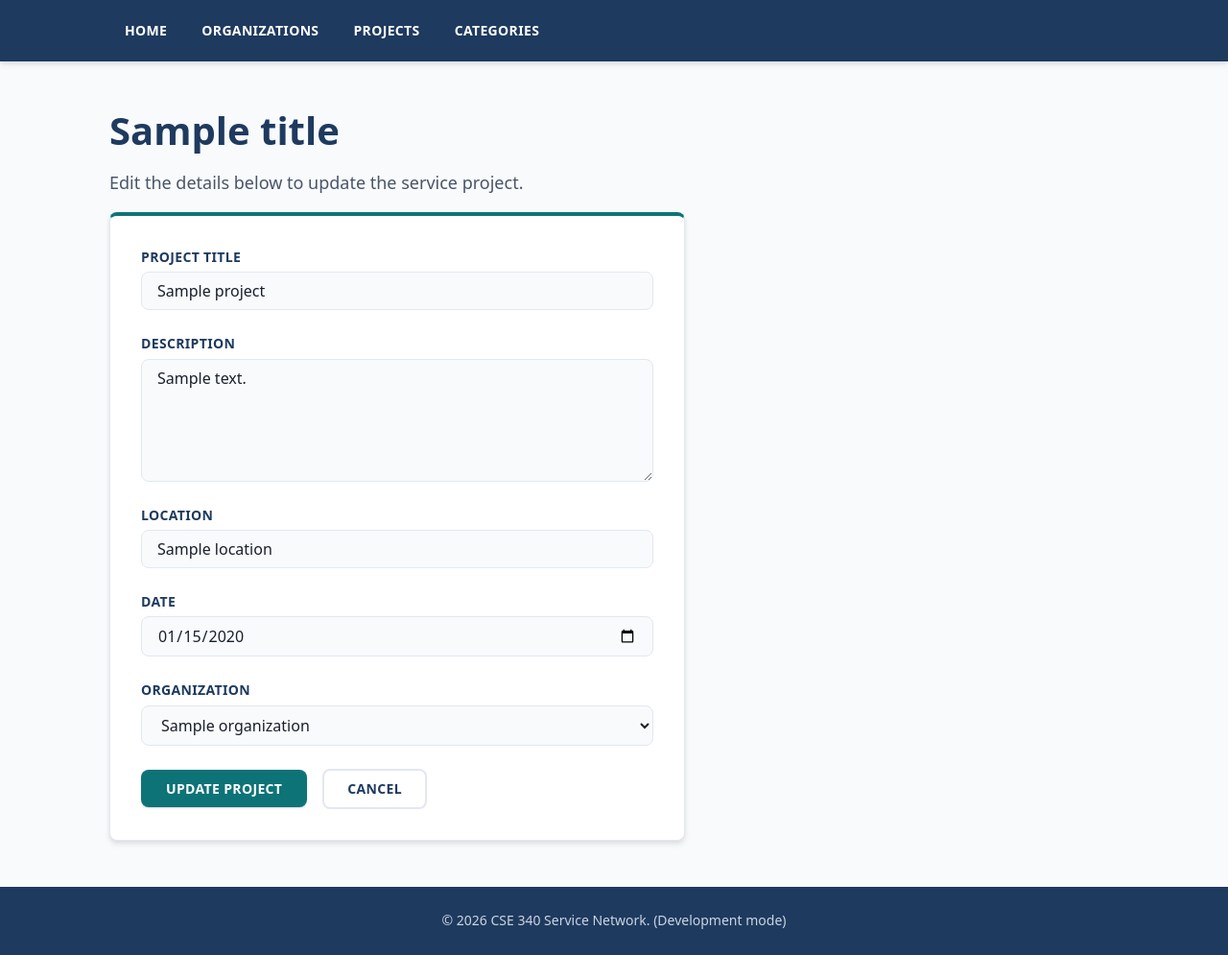
After one commit to Joregesosa/cse340-course, a Node server app: template src/views/edit-project.ejs in a window 1280 px wide. The commit adds this page. Shown: the whole page at 96% size. Run offline with Node 20, Linux system fonts and the light colour scheme; the template is opened without the code that fills it: most values are stand-ins (such as "Sample title", 1, 10 or a date in 2020).

Commit message:
feat: add edit project functionality with form handling and view updates

```diff
--- a/src/routes.js
+++ b/src/routes.js
@@ -10,7 +10,7 @@ import {
   showEditOrganizationForm,
   processEditOrganizationForm,
 } from "./controllers/organizations.js";
-import { processNewProjectForm, projectDetailsPage, projectsPage, projectValidation, showNewProjectForm } from "./controllers/projects.js";
+import { processEditProjectForm, processNewProjectForm, projectDetailsPage, projectsPage, projectValidation, showEditProjectForm, showNewProjectForm } from "./controllers/projects.js";
 import {
   categoriesPage,
   categoryDetailsPage,
@@ -34,6 +34,8 @@ router.get("/projects", projectsPage);
 router.get("/project/:id", projectDetailsPage);
 router.get('/new-project', showNewProjectForm);
 router.post('/new-project', projectValidation, processNewProjectForm);
+router.get('/edit-project/:id', showEditProjectForm);
+router.post('/edit-project/:id', projectValidation, processEditProjectForm);
 
 router.get("/categories", categoriesPage);
 router.get("/category/:id", categoryDetailsPage);
--- /dev/null
+++ b/src/views/edit-project.ejs
@@ -0,0 +1,78 @@
+<%- include('partials/header') %>
+<main>
+  <h1><%= title %></h1>
+  <p>Edit the details below to update the service project.</p>
+
+  <form action="/edit-project/<%= project.project_id %>" method="POST" class="form-card">
+    <div class="form-group">
+      <label for="title">Project Title</label>
+      <input
+        type="text"
+        id="title"
+        name="title"
+        placeholder="e.g. Community Garden Cleanup"
+        maxlength="150"
+        required
+        value="<%= project.title %>"
+      />
+    </div>
+
+    <div class="form-group">
+      <label for="description">Description</label>
+      <textarea
+        id="description"
+        name="description"
+        placeholder="What will volunteers do?"
+        maxlength="500"
+        required
+      ><%= project.description %></textarea>
+    </div>
+
+    <div class="form-group">
+      <label for="location">Location</label>
+      <input
+        type="text"
+        id="location"
+        name="location"
+        placeholder="e.g. 123 Main St, Springfield"
+        maxlength="255"
+        required
+        value="<%= project.location %>"
+      />
+    </div>
+
+    <div class="form-group">
+      <label for="date">Date</label>
+      <input
+        type="date"
+        id="date"
+        name="date"
+        required
+        value="<%= new Date(project.date).toISOString().split('T')[0] %>"
+      />
+    </div>
+
+    <div class="form-group">
+      <label for="organizationId">Organization</label>
+      <select
+        id="organizationId"
+        name="organizationId"
+        required
+      >
+        <option value="">Select an organization</option>
+        <% organizations.forEach(org => { %>
+          <option
+            value="<%= org.organization_id %>"
+            <%= org.organization_id === project.organization_id ? 'selected' : '' %>
+          ><%= org.name %></option>
+        <% }); %>
+      </select>
+    </div>
+
+    <div class="form-actions">
+      <button type="submit" class="btn btn-primary">Update Project</button>
+      <a href="/projects" class="btn btn-secondary">Cancel</a>
+    </div>
+  </form>
+</main>
+<%- include('partials/footer') %>
--- a/src/views/project.ejs
+++ b/src/views/project.ejs
@@ -17,8 +17,8 @@
         <% }) %>
     </ul>
     <div class="page-actions">
+        <a href="/edit-project/<%= project.project_id %>" class="btn btn-primary">Edit Project</a>
         <a href="/assign-categories/<%= project.project_id %>" class="btn btn-secondary">Edit Categories</a>
-        <a href="/new-project" class="btn btn-primary">+ Add a New Service Project</a>
     </div>
 </main>
 <%- include('partials/footer') %>
```
Also changed, not shown: src/controllers/projects.js (+55 -0 lines), src/models/organizations.js (+18 -5 lines), src/models/projects.js (+44 -2 lines).
